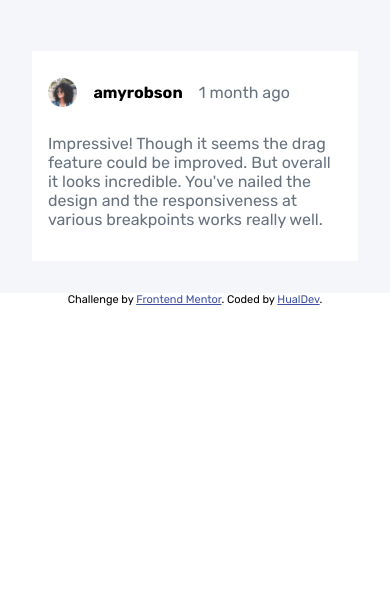
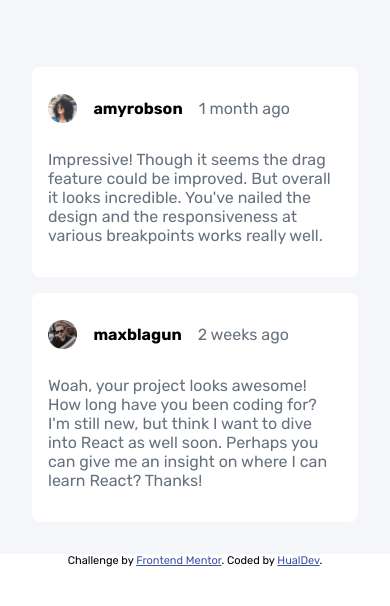
Before and after one commit to HualDev/InteractiveCommentsSection, a plain HTML site: page index.html in a window 390 px wide. Drawn offline with Linux system fonts and the light colour scheme.

Commit message:
max Section mobile

```diff
--- a/comments.js
+++ b/comments.js
@@ -11,37 +11,74 @@ xmlhttp.onload = function(){
     amyName = myObj.comments[0].user.username
     amyDate = myObj.comments[0].createdAt
 
+    maxComment = myObj.comments[1].content
+    maxPhoto = myObj.comments[1].user.image.png
+    maxName = myObj.comments[1].user.username
+    maxDate = myObj.comments[1].createdAt
+
+    console.log(maxPhoto)
+
     const divComment = document.createElement('div')
+    divComment.id='divComment'
+    divComment.className='divComment'
+
+    const divCommentMax = document.createElement('div')
+    divCommentMax.id='divCommentMax'
+    divCommentMax.className='divComment'
+
     const divUser = document.createElement('div')
-    const p = document.createElement('p')
-    const img = document.createElement('img')
-    const h1 = document.createElement('h1')
-    const date = document.createElement('p')
+    divUser.id='divUser'
+    divUser.className='divUser'
+
+    const pAmy = document.createElement('p')
+    pAmy.textContent=amyComment
+
+    const imgAmy = document.createElement('img')
+    imgAmy.src= amyPhoto
+    imgAmy.alt='Amy photo'
+
+    const h1Amy = document.createElement('h1')
+    h1Amy.textContent = amyName
+
+    const dateAmy = document.createElement('p')
+    dateAmy.textContent=amyDate
+
+    const divMax = document.createElement('div')
+    divMax.id='divMax'
+    divMax.className='divUser'
+
+    const pMax = document.createElement('p')
+    pMax.textContent=maxComment
+
+    const imgMax = document.createElement('img')
+    imgMax.src= maxPhoto
+    imgMax.alt='Max photo'
+
+    const h1Max = document.createElement('h1')
+    h1Max.textContent = maxName
+
+    const dateMax = document.createElement('p')
+    dateMax.textContent=maxDate
 
 
 
-    p.textContent=amyComment
 
-    img.src= amyPhoto
-    img.alt='Amy photo'
 
-    h1.textContent = amyName
-
-    date.textContent=amyDate
-
-    divComment.id='divComment'
-    divComment.className='divComment'
-
-    divUser.id='divUser'
-    divUser.className='divUser'
 
 
     comments.appendChild(divComment)
     divComment.appendChild(divUser)
-    divUser.appendChild(img)
-    divUser.appendChild(h1)
-    divUser.appendChild(date)
-    divComment.appendChild(p)
+    divUser.appendChild(imgAmy)
+    divUser.appendChild(h1Amy)
+    divUser.appendChild(dateAmy)
+    divComment.appendChild(pAmy)
+
+    comments.appendChild(divCommentMax)
+    divCommentMax.appendChild(divMax)
+    divMax.appendChild(imgMax)
+    divMax.appendChild(h1Max)
+    divMax.appendChild(dateMax)
+    divCommentMax.appendChild(pMax)
 
 
 
--- a/style.css
+++ b/style.css
@@ -27,6 +27,8 @@ main{
 .divComment{
     background-color: var(--white);
     padding: 1rem;
+    margin-top: 1rem;
+    border-radius: 0.5rem;
 }
 
 .divUser{
```
